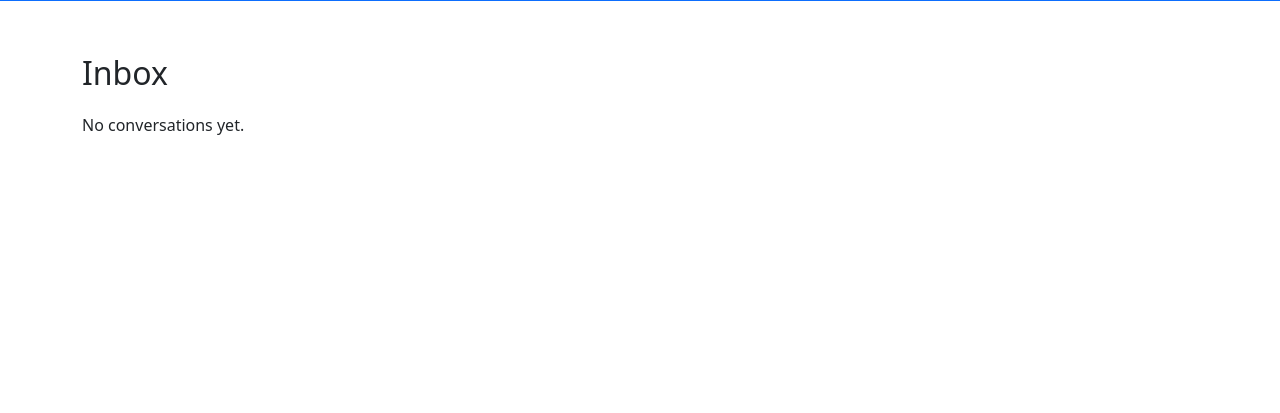
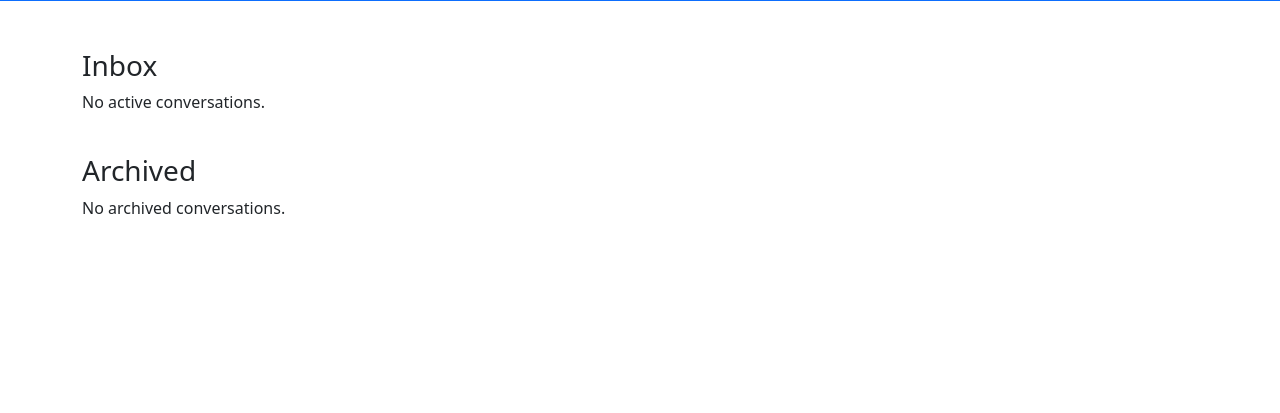
Before and after one commit to lra2001/top_clinic, a Django app: page /messenger/ in a window 1280 px wide. Shown: the part 57-470 px from the top of the page. Run offline with Django 5.2, Linux system fonts and the light colour scheme; the visitor is signed in with stand-in values (Sample User, id 1); data that the repository does not hold is empty; some libraries are stand-ins or nearby versions.

Commit message:
Add archive conversation functionality
- add model, URLs and views
- update formatting on inbox.html
- update readme

```diff
--- a/messenger/templates/messenger/inbox.html
+++ b/messenger/templates/messenger/inbox.html
@@ -1,11 +1,11 @@
 {% extends "base.html" %}
 {% block content %}
 <div class="container mt-4">
-  <p class="fs-2">Inbox</p>
-  <ul class="list-group w-50">
-    {% for conv in conversations %}
-      <li class="list-group-item d-flex justify-content-between align-items-center">
-        <a href="{% url 'conversation_detail' conv.id %}">
+  <h2 class="fs-3">Inbox</h2>
+  <ul class="list-group mb-4">
+    {% for conv in active_conversations %}
+      <li class="list-group-item d-flex justify-content-between align-items-center flex-wrap">
+        <a class="flex-grow-1 me-2" href="{% url 'conversation_detail' conv.id %}">
           Conversation for {{ conv.appointment }}
         </a>
         <div class="d-flex align-items-center gap-2">
@@ -14,12 +14,29 @@
           {% endif %}
           <form method="POST" action="{% url 'archive_conversation' conv.id %}">
             {% csrf_token %}
-            <button type="submit" class="btn btn-sm btn-secondary">Archive</button>
+            <button class="btn btn-sm btn-danger">Archive</button>
           </form>
         </div>
       </li>
     {% empty %}
-      <p>No conversations yet.</p>
+      <p>No active conversations.</p>
+    {% endfor %}
+  </ul>
+
+  <h2 class="fs-3">Archived</h2>
+  <ul class="list-group">
+    {% for conv in archived_conversations %}
+      <li class="list-group-item d-flex justify-content-between align-items-center flex-wrap">
+        <a class="flex-grow-1 me-2" href="{% url 'conversation_detail' conv.id %}">
+          Conversation for {{ conv.appointment }}
+        </a>
+        <form method="POST" action="{% url 'unarchive_conversation' conv.id %}">
+          {% csrf_token %}
+          <button class="btn btn-sm btn-secondary">Unarchive</button>
+        </form>
+      </li>
+    {% empty %}
+      <p>No archived conversations.</p>
     {% endfor %}
   </ul>
 </div>
--- a/messenger/urls.py
+++ b/messenger/urls.py
@@ -6,4 +6,5 @@ urlpatterns = [
     path('conversation/<int:conversation_id>/', views.conversation_detail, name='conversation_detail'),
     path('start/<int:appointment_id>/', views.start_conversation, name='start_conversation'),
     path('archive/<int:conversation_id>/', views.archive_conversation, name='archive_conversation'),
+    path('unarchive/<int:conversation_id>/', views.unarchive_conversation, name='unarchive_conversation'),
 ]
--- a/messenger/views.py
+++ b/messenger/views.py
@@ -1,7 +1,7 @@
 from django.contrib.auth.decorators import login_required
 from django.shortcuts import render, get_object_or_404, redirect
 from django.contrib import messages
-from .models import Conversation, Message
+from .models import Conversation, Message, ConversationStatus
 from top_clinic_app.models import Appointment
 from .forms import MessageForm
 
@@ -9,25 +9,31 @@ from .forms import MessageForm
 
 @login_required
 def inbox(request):
-    if hasattr(request.user, 'profile') and request.user.profile.role == 'patient':
+    if request.user.profile.role == 'patient':
         appointments = Appointment.objects.filter(patient=request.user)
-    elif hasattr(request.user, 'profile') and request.user.profile.role == 'doctor':
+    elif request.user.profile.role == 'doctor':
         appointments = Appointment.objects.filter(doctor=request.user)
     else:
         appointments = Appointment.objects.none()
 
-    conversations = Conversation.objects.filter(appointment__in=appointments)
+    all_conversations = Conversation.objects.filter(appointment__in=appointments)
+    active_conversations = []
+    archived_conversations = []
 
-    # Add unread count to each conversation
-    for conv in conversations:
+    for conv in all_conversations:
         conv.unread_count = conv.messages.filter(is_read=False).exclude(sender=request.user).count()
+        status = conv.statuses.filter(user=request.user).first()
+        if status and status.is_archived:
+            archived_conversations.append(conv)
+        else:
+            active_conversations.append(conv)
 
-    # Total unread for navbar badge
-    total_unread = sum(conv.unread_count for conv in conversations)
+    total_unread = sum(conv.unread_count for conv in active_conversations)
 
     return render(request, 'messenger/inbox.html', {
-        'conversations': conversations,
-        'total_unread': total_unread
+        'active_conversations': active_conversations,
+        'archived_conversations': archived_conversations,
+        'total_unread': total_unread,
     })
 
 
@@ -81,14 +87,21 @@ def start_conversation(request, appointment_id):
 @login_required
 def archive_conversation(request, conversation_id):
     conversation = get_object_or_404(Conversation, id=conversation_id)
+    status, created = ConversationStatus.objects.get_or_create(
+        user=request.user, conversation=conversation
+    )
+    status.is_archived = True
+    status.save()
+    messages.success(request, 'Conversation archived.')
+    return redirect('inbox')
 
-    #Only participants can archive
-    participants = [conversation.appointment.patient, conversation.appointment.doctor]
-    if request.user not in participants:
-        messages.error(request, "You are not allowed to archive this conversation.")
-        return redirect('inbox')
-
-    conversation.is_archived = True
-    conversation.save()
-    messages.success(request, "Conversation archived successfully.")
+@login_required
+def unarchive_conversation(request, conversation_id):
+    conversation = get_object_or_404(Conversation, id=conversation_id)
+    status, created = ConversationStatus.objects.get_or_create(
+        user=request.user, conversation=conversation
+    )
+    status.is_archived = False
+    status.save()
+    messages.success(request, 'Conversation unarchived.')
     return redirect('inbox')
```
Also changed, not shown: messenger/models.py (+8 -0 lines), README.md, messenger/migrations/0003_conversationstatus.py (added).
